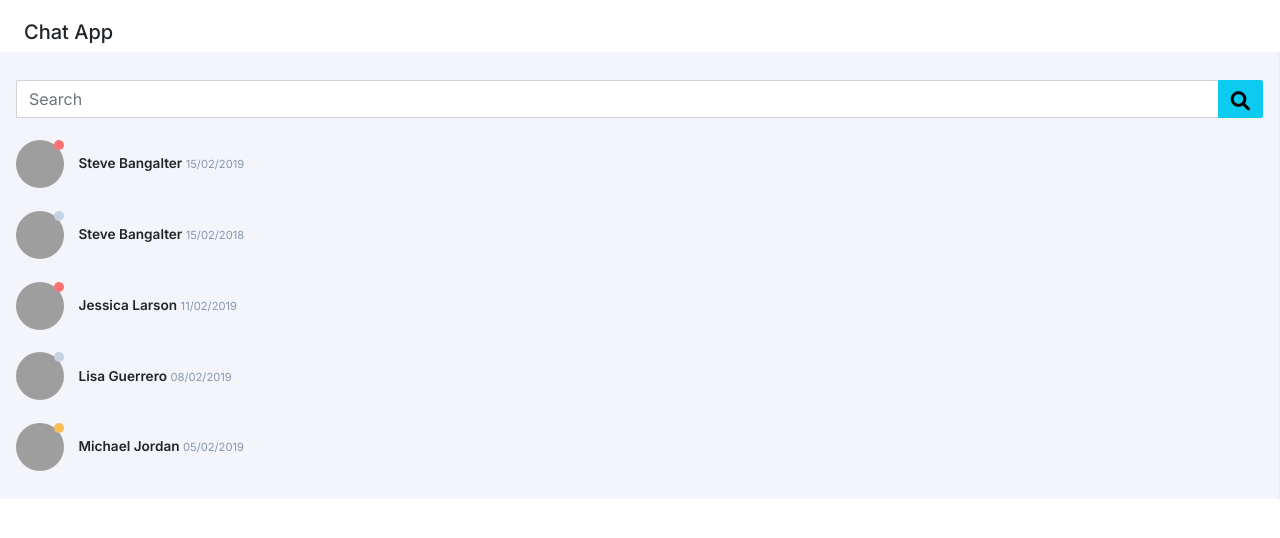
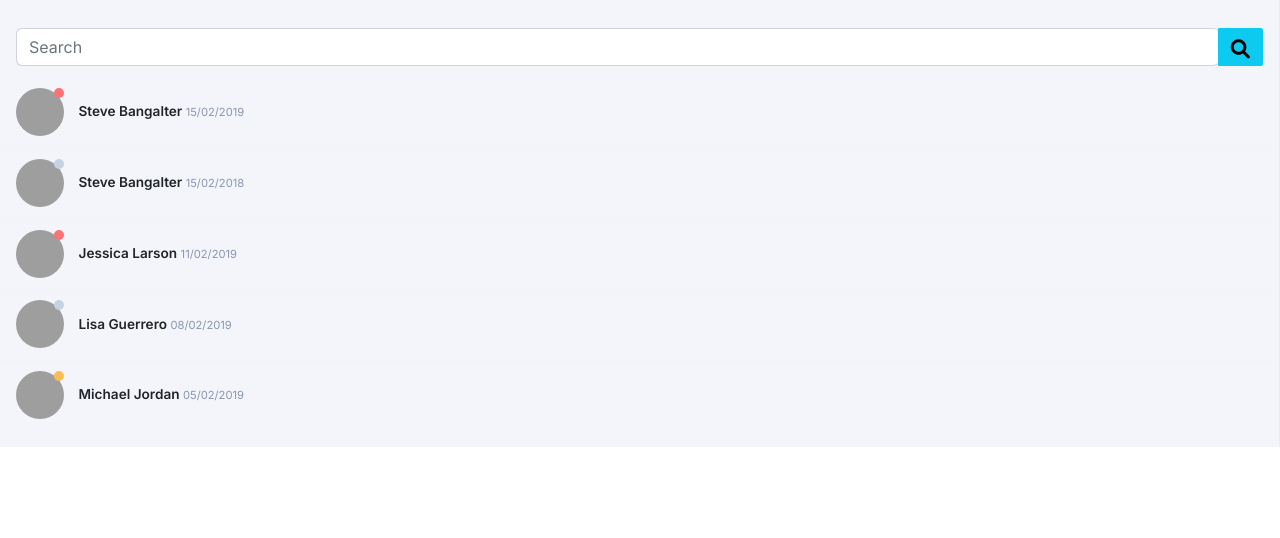
Before and after one commit to Erich-z/UC-Senac2, a PHP site: page /pages/chat-list.html in a window 1280 px wide. Shown: the top 538 px of the page. Run offline with PHP 8.4, Linux system fonts and the light colour scheme; grey boxes are pictures that could not be loaded.

Commit message:
chat and chat-list complet

```diff
--- a/css/list.css
+++ b/css/list.css
@@ -1,4 +1,4 @@
-body{margin-top:20px;}
+
 /*************** 1.Variables ***************/
 
 
--- a/pages/chat-list.html
+++ b/pages/chat-list.html
@@ -22,29 +22,26 @@
 </head>
 
 <body>
-  <div class="page-title">
 
-        <h5 class="title ms-4">Chat App</h5>
-
-
-  </div>
   <!-- Page header end -->
 
   <!-- Content wrapper start -->
-  <div class="content-wrapper">
+  <div class="content-wrapper m-0">
 
     <!-- Row start -->
-    <div class="row gutters">
+    <div class="row gutters"  style="
+    width: 100vw;">
 
       <div class="col-12">
 
-        <div class="card m-0">
+        <div class="card m-0 " style="
+        width: 100vw;">
 
           <!-- Row start -->
           <div class="users-container">
             <div class="chat-search-box">
               <div class="input-group">
-                <input class="form-control" placeholder="Search">
+                <input class="form-control rounded" placeholder="Search">
                 <div class="input-group-btn">
                   <button type="button" class="btn btn-info">
                     <i class="fa fa-search"></i>
@@ -119,7 +116,11 @@
   <!-- Content wrapper end -->
 
   </div>
-
+  <div class="tab d-lg-none d-flex">
+  <i class="fas fa-search"></i>
+  <i class="fas fa-heart"></i>
+  <i class="fas fa-user"></i>
+</div>
 
 
 
```
